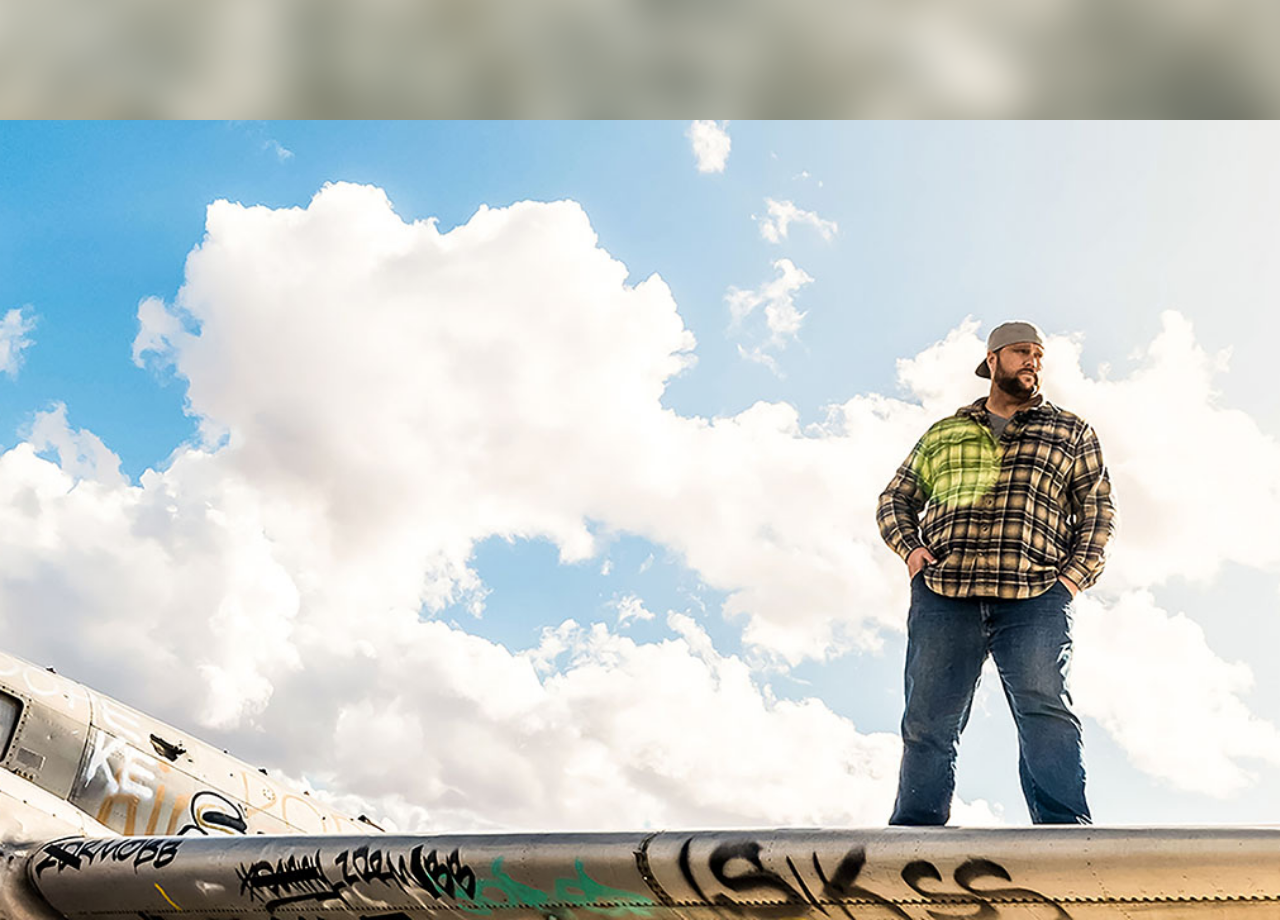
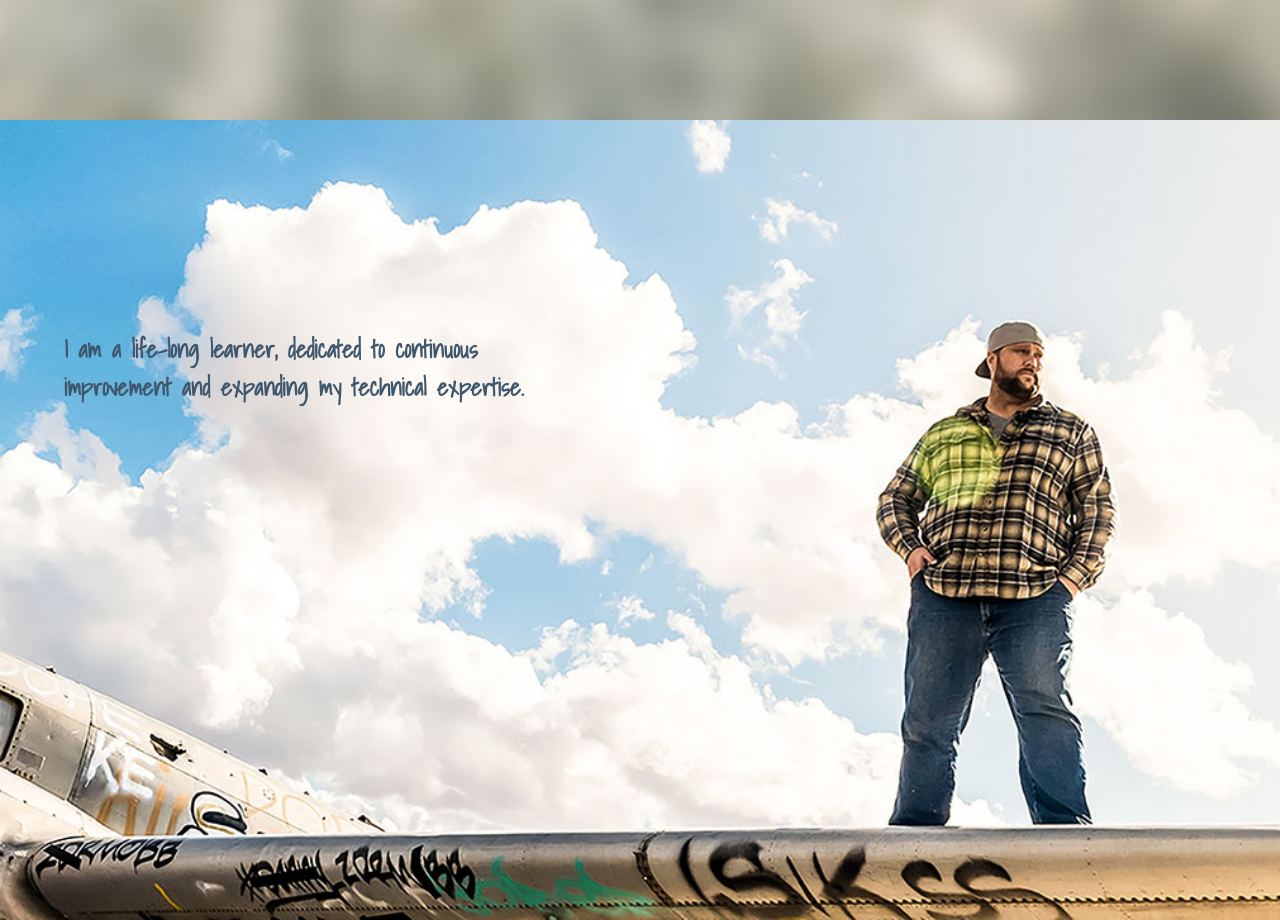
Before and after one commit to ScottShetley/2025-scrollystorytelling-website, a plain HTML site: page index.html in a window 1280 px wide. Shown: the part 680-1600 px from the top of the page. Drawn offline with Linux system fonts and the light colour scheme.

Commit message:
Added text and text effects to about me.

```diff
--- a/index.html
+++ b/index.html
@@ -6,6 +6,7 @@
     <title>Basic Website</title>
     <link rel="stylesheet" href="styles.css">
     <link rel="stylesheet" href="https://cdnjs.cloudflare.com/ajax/libs/font-awesome/6.0.0-beta3/css/all.min.css">
+    <link href="https://fonts.googleapis.com/css2?family=Shadows+Into+Light&display=swap" rel="stylesheet">
 </head>
 <body>
     <div class="hero">
@@ -14,6 +15,14 @@
     </div>
     <section id="about-me" class="full-screen">
         <img src="images/Me on a plane.jpg" alt="Me on a plane" class="profile-photo">
+        <div class="about-me-text">
+            <span>As a software engineer, I bring a strong ability to adapt and excel in both individual and collaborative environments.</span>
+            <span>I am a life-long learner, dedicated to continuous improvement and expanding my technical expertise.</span>
+            <span>I am passionate about software development and driven to deliver high-quality results within deadlines.</span>
+            <span>In addition to my technical skills, I have a keen interest in photography and graphic design, which I believe complements my creative problem-solving approach.</span>
+            <span>My background also includes experience in student advising and sales, where I honed my communication and interpersonal skills.</span>
+            <span>I am excited to contribute my diverse skillset and enthusiasm to a challenging role where I can further grow and contribute to innovative projects.</span>
+        </div>
     </section>
     <section id="toolkit" class="full-screen">
         <h2>Toolkit (Resume)</h2>
--- a/main.js
+++ b/main.js
@@ -1,5 +1,39 @@
 document.addEventListener('DOMContentLoaded', function() {
     window.scrollTo(0, 0); // Scroll to the top of the page on load
+
+    const sentences = document.querySelectorAll(".about-me-text span");
+    let currentSentence = 0;
+
+    function showNextSentence() {
+        console.log("Showing sentence:", currentSentence);
+        if (currentSentence > 0) {
+            sentences[currentSentence - 1].classList.remove("visible");
+        }
+        if (currentSentence < sentences.length) {
+            sentences[currentSentence].classList.add("visible");
+            console.log("Added visible class to sentence:", currentSentence);
+            currentSentence++;
+            setTimeout(showNextSentence, 4000); // Adjust the timing as needed
+        } else {
+            currentSentence = 0;
+            setTimeout(showNextSentence, 4000); // Restart the cycle
+        }
+    }
+
+    const aboutMeSection = document.getElementById('about-me');
+    const observer = new IntersectionObserver((entries) => {
+        entries.forEach(entry => {
+            console.log("Intersection Observer entry:", entry);
+            if (entry.isIntersecting) {
+                console.log("About Me section is in view");
+                showNextSentence();
+                observer.unobserve(aboutMeSection); // Stop observing after the animation starts
+            }
+        });
+    }, { threshold: 0.5 }); // Adjust the threshold to 0.5 to ensure the section is partially in view
+
+    observer.observe(aboutMeSection);
+    console.log("Observer set up for About Me section");
 });
 
 document.querySelector('.hero-text').addEventListener('mouseover', function() {
--- a/styles.css
+++ b/styles.css
@@ -175,6 +175,7 @@ button:hover {
     height: 100vh; /* Ensure the section takes up the full viewport height */
     width: 100vw; /* Ensure the section takes up the full viewport width */
     overflow: hidden; /* Ensure no overflow */
+    position: relative; /* Ensure the text is positioned correctly */
 }
 
 #about-me .profile-photo {
@@ -187,6 +188,29 @@ button:hover {
     border-radius: 0; /* Remove the rounded corners */
     padding: 0; /* Remove the padding */
     margin: 0; /* Remove any margin */
+}
+
+.about-me-text {
+    position: absolute;
+    top: 50%;
+    left: 5%; /* Add padding from the left side */
+    transform: translateY(-50%); /* Center the text vertically */
+    color: var(--primary-color); /* Change text color to primary blue */
+    font-size: 1.5em;
+    text-align: left;
+    max-width: 40%; /* Ensure the text doesn't take up too much space */
+    font-family: 'Shadows Into Light', cursive; /* Apply the Shadows Into Light font */
+    font-weight: bold; /* Make the text bold */
+}
+
+.about-me-text span {
+    display: inline; /* Ensure spans are displayed inline */
+    opacity: 0;
+    transition: opacity 1s ease-in-out;
+}
+
+.about-me-text span.visible {
+    opacity: 1;
 }
 
 /* Media query for smaller screens */
```
